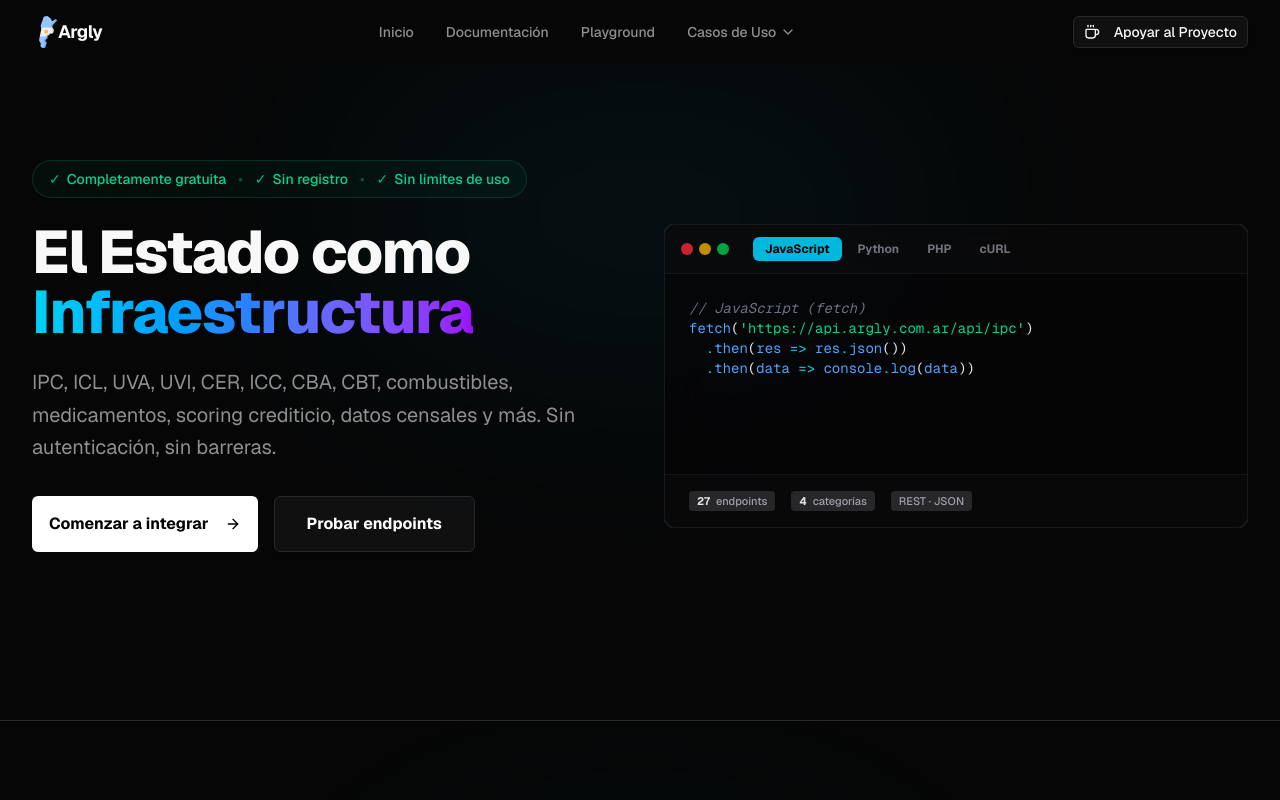
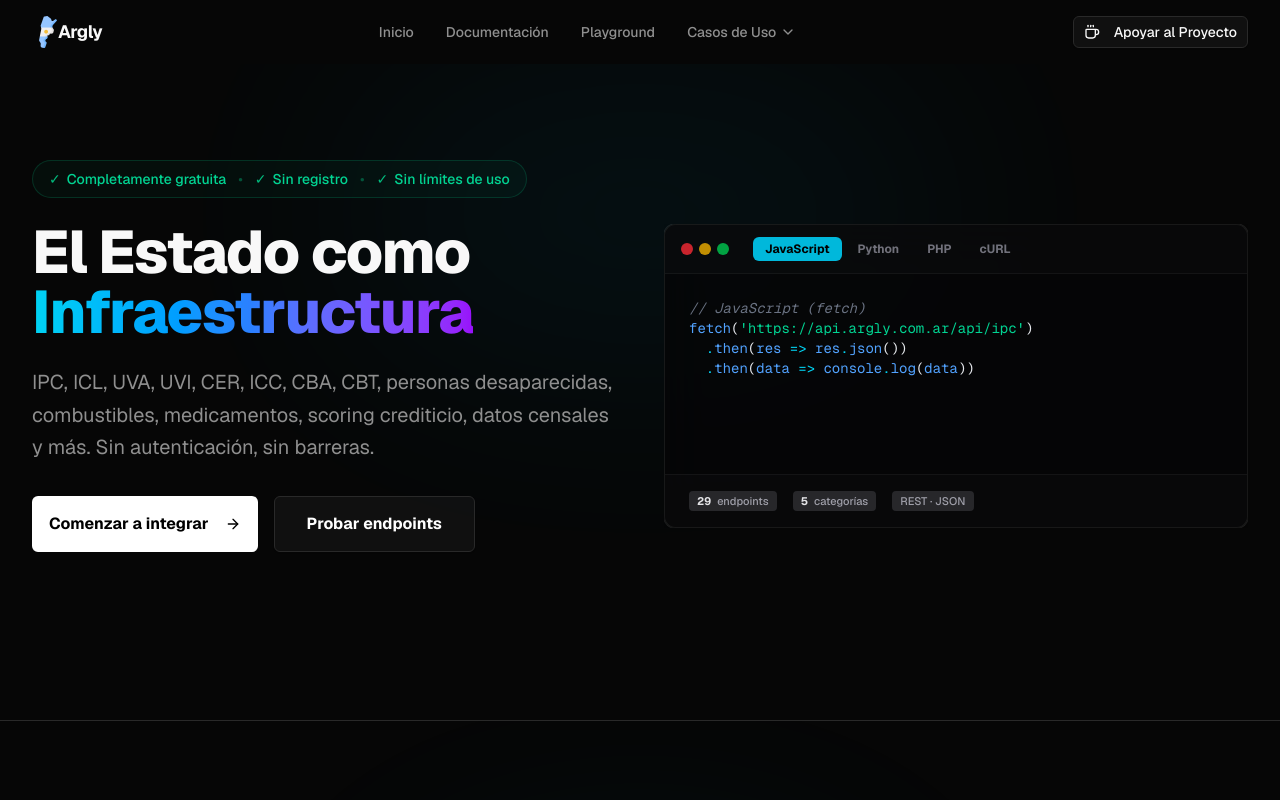
Before and after one commit to William10101995/one_page_argly, a Next.js app: page / in a window 1280 px wide. Shown: the top 800 px of the page. Built offline with nearby package versions, Linux system fonts and the light colour scheme.

Commit message:
fix endpoint hero

```diff
--- a/components/hero.tsx
+++ b/components/hero.tsx
@@ -104,7 +104,7 @@ export function Hero() {
 
             <motion.div variants={itemVariants}>
               <p className="mb-8 text-pretty text-lg leading-relaxed text-muted-foreground sm:text-xl max-w-2xl">
-                IPC, ICL, UVA, UVI, CER, ICC, CBA, CBT, combustibles, medicamentos, scoring crediticio, datos censales y más. Sin autenticación, sin barreras.
+                IPC, ICL, UVA, UVI, CER, ICC, CBA, CBT, personas desaparecidas, combustibles, medicamentos, scoring crediticio, datos censales y más. Sin autenticación, sin barreras.
               </p>
             </motion.div>
 
@@ -167,10 +167,10 @@ export function Hero() {
               {/* Footer Badges */}
               <div className="flex flex-wrap items-center justify-center sm:justify-start gap-4 px-6 py-4 border-t border-white/5 bg-zinc-900/30">
                 <span className="px-2 py-0.5 rounded flex items-center gap-1.5 text-[11px] font-medium bg-zinc-800 text-zinc-400 whitespace-nowrap">
-                  <span className="font-bold text-zinc-200">27</span> endpoints
+                  <span className="font-bold text-zinc-200">29</span> endpoints
                 </span>
                 <span className="px-2 py-0.5 rounded flex items-center gap-1.5 text-[11px] font-medium bg-zinc-800 text-zinc-400 whitespace-nowrap">
-                  <span className="font-bold text-zinc-200">4</span> categorías
+                  <span className="font-bold text-zinc-200">5</span> categorías
                 </span>
                 <span className="px-2 py-0.5 rounded flex items-center gap-1.5 text-[11px] font-medium bg-zinc-800 text-zinc-400 whitespace-nowrap">
                   REST · JSON
```
